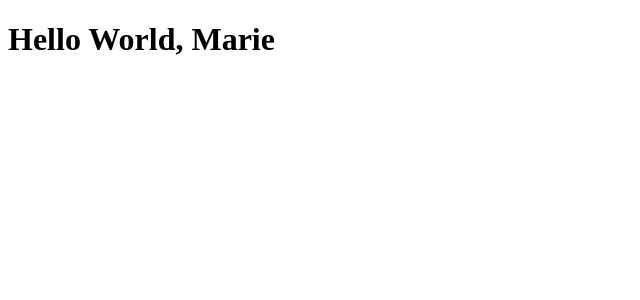
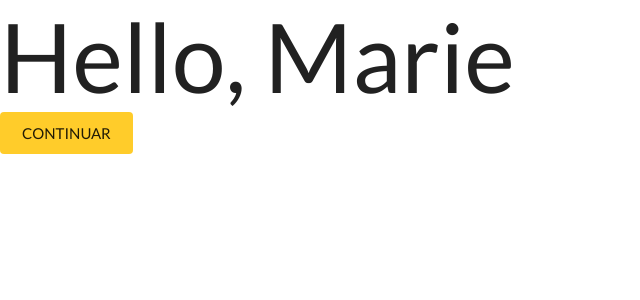
Before and after one commit to EriJohnson/marle, a React (Vite) app: page / in a window 1280 px wide. Shown: the top 300 px of the page, without its empty margins (0-640 px from the left). Built offline with nearby package versions, Linux system fonts and the light colour scheme.

Commit message:
chore: install Material UI lib and customize theme application

```diff
--- a/index.html
+++ b/index.html
@@ -4,7 +4,7 @@
     <meta charset="UTF-8" />
     <link rel="icon" type="image/svg+xml" href="/src/favicon.svg" />
     <meta name="viewport" content="width=device-width, initial-scale=1.0" />
-    <title>Vite App</title>
+    <title>OANSE</title>
   </head>
   <body>
     <div id="root"></div>
--- a/package.json
+++ b/package.json
@@ -8,6 +8,11 @@
     "preview": "vite preview"
   },
   "dependencies": {
+    "@emotion/react": "^11.9.0",
+    "@emotion/styled": "^11.8.1",
+    "@fontsource/lato": "^4.5.5",
+    "@mui/icons-material": "^5.6.1",
+    "@mui/material": "^5.6.1",
     "react": "^18.0.0",
     "react-dom": "^18.0.0"
   },
--- a/src/App.tsx
+++ b/src/App.tsx
@@ -1,5 +1,14 @@
-function App() {
-  return <h1>Hello World, Marie</h1>;
+import { Button } from '@mui/material';
+import Box from '@mui/material/Box';
+import Typography from '@mui/material/Typography';
+
+export default function App() {
+  return (
+    <Box sx={{ width: '100%' }}>
+      <Typography variant='h1'>Hello, Marie</Typography>
+      <Button color='secondary' variant='contained' size='large'>
+        Continuar
+      </Button>
+    </Box>
+  );
 }
-
-export default App;
--- a/src/main.tsx
+++ b/src/main.tsx
@@ -1,9 +1,16 @@
+import { CssBaseline } from '@mui/material';
 import React from 'react';
 import ReactDOM from 'react-dom/client';
 import App from './App';
+import { ThemeProvider } from '@mui/material/styles';
+import theme from './theme';
+import '@fontsource/lato';
 
 ReactDOM.createRoot(document.getElementById('root')!).render(
   <React.StrictMode>
-    <App />
+    <ThemeProvider theme={theme}>
+      <CssBaseline />
+      <App />
+    </ThemeProvider>
   </React.StrictMode>
 );
--- /dev/null
+++ b/src/theme.ts
@@ -0,0 +1,27 @@
+import { createTheme } from '@mui/material/styles';
+
+const theme = createTheme({
+  palette: {
+    primary: {
+      main: '#363435',
+    },
+    secondary: {
+      main: '#FFCC2A',
+    },
+    error: {
+      main: '#E60000',
+    },
+  },
+  typography: {
+    fontFamily: 'Lato',
+  },
+  components: {
+    MuiButton: {
+      defaultProps: {
+        disableElevation: true,
+      },
+    },
+  },
+});
+
+export default theme;
```
Also changed, not shown: 1 other file (tests, documents, lock files or other folders).
